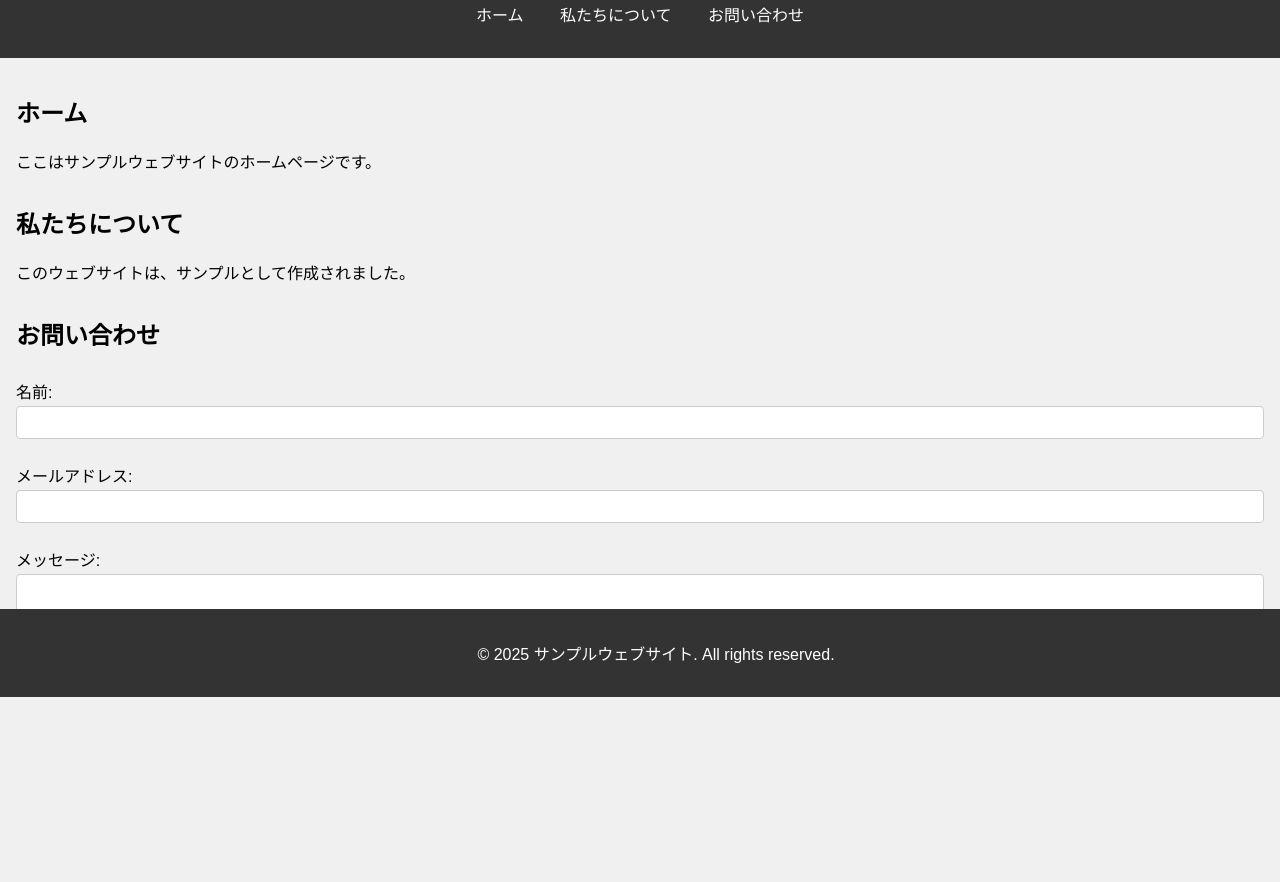
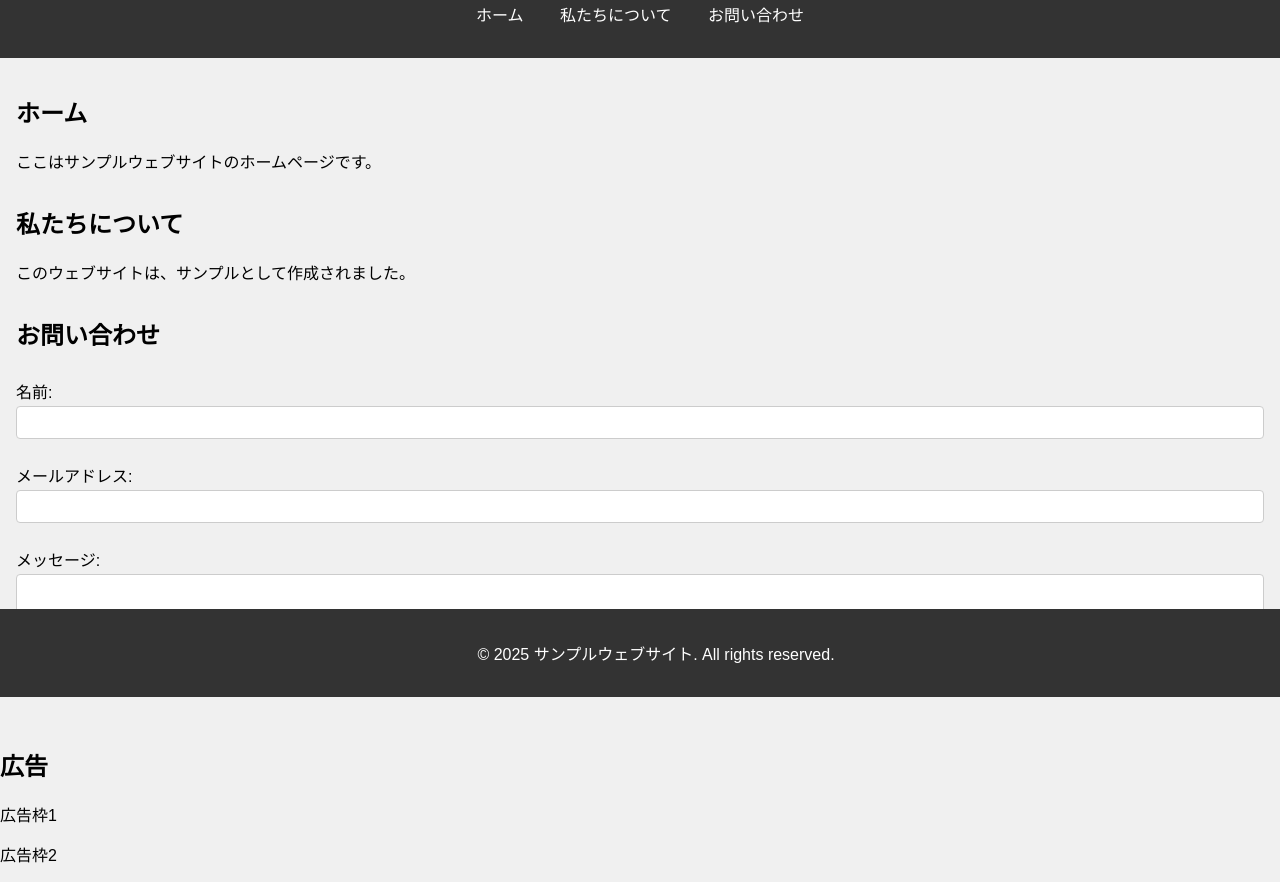
Before and after one commit to chikapiyo/sitetest, a plain HTML site: page index.html in a window 1280 px wide. Shown: the part 103-985 px from the top of the page. Before the commit the page ends 830 px from the top, so only its background shows below. Drawn offline with Linux system fonts and the light colour scheme.

Commit message:
Update index.html

```diff
--- a/index.html
+++ b/index.html
@@ -17,6 +17,7 @@
             </ul>
         </nav>
     </header>
+    <div class="container">
         <main>
             <section id="home">
                 <h2>ホーム</h2>
@@ -39,6 +40,16 @@
                 </form>
             </section>
         </main>
+        <aside>
+            <h2>広告</h2>
+            <div class="ad">
+                <p>広告枠1</p>
+            </div>
+            <div class="ad">
+                <p>広告枠2</p>
+            </div>
+        </aside>
+    </div>
     <footer>
         <p>&copy; 2025 サンプルウェブサイト. All rights reserved.</p>
     </footer>
```
Lines whose indentation alone changed are shown as unchanged.
